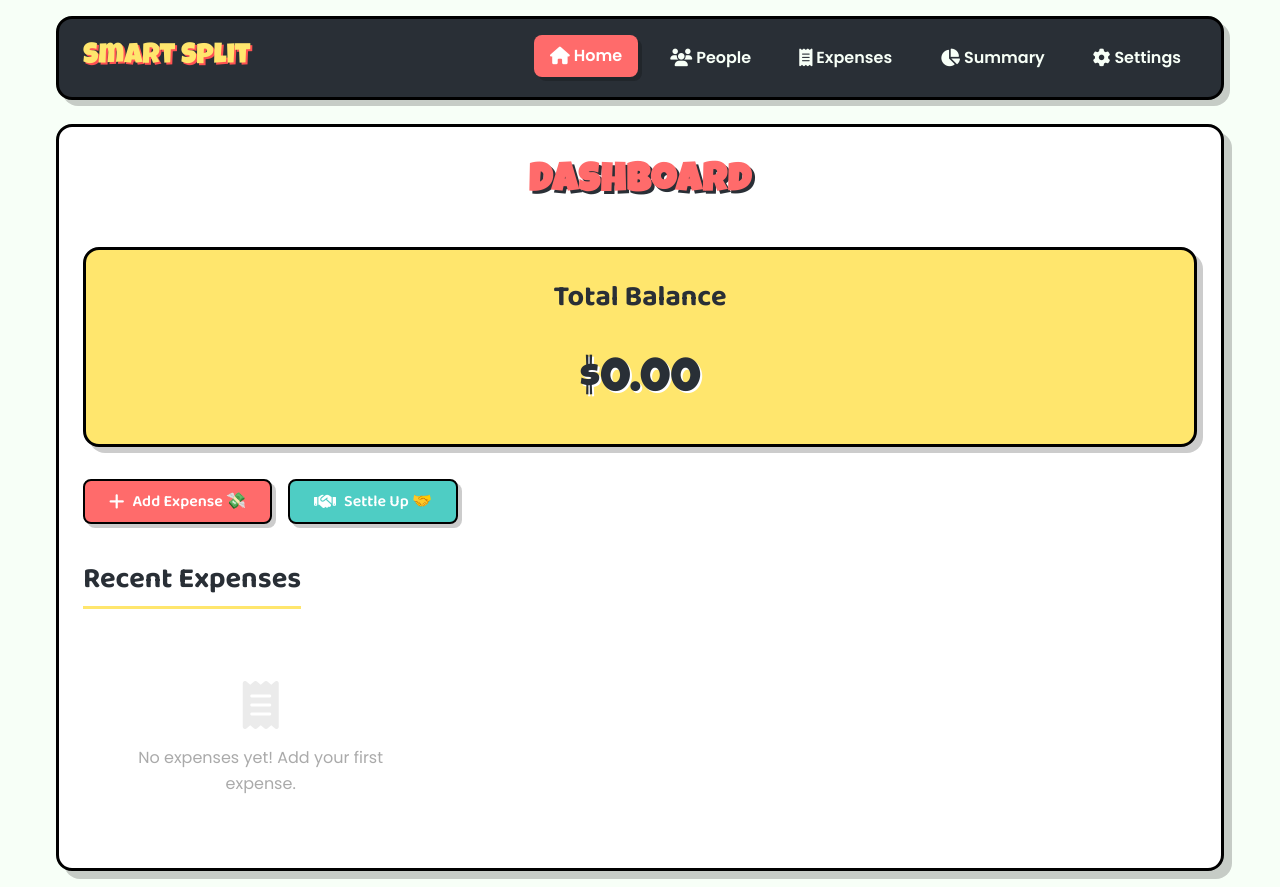
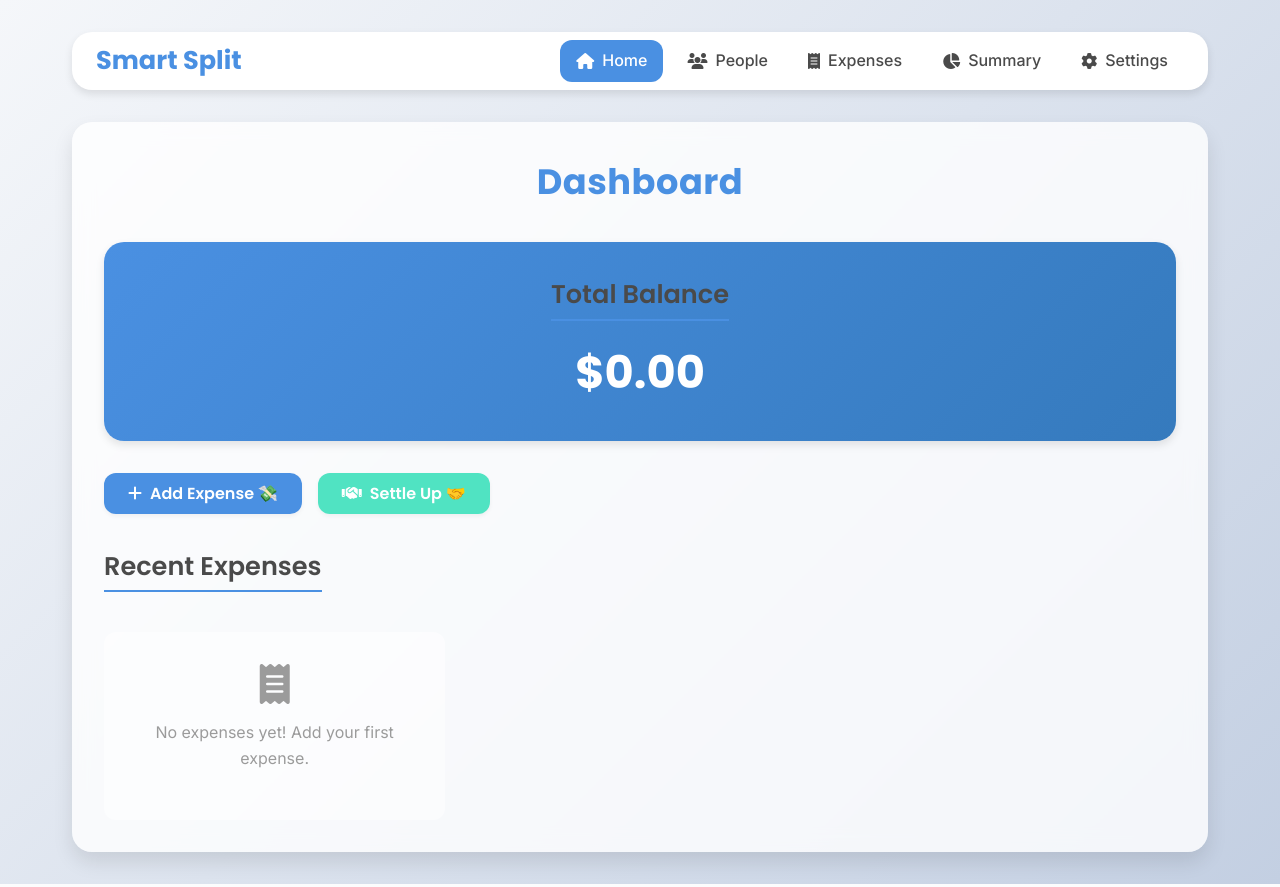
Before and after one commit to Harmitx7/SmartSplit, a PHP site: page / in a window 1280 px wide. Run offline with PHP 8.4, Linux system fonts and the light colour scheme; some libraries are stand-ins or nearby versions.

Commit message:
feat: Revamp UI for a modern and fluid experience

```diff
--- a/CSS/style.css
+++ b/CSS/style.css
@@ -2,23 +2,23 @@
 
 :root {
     /* Color Palette */
-    --primary: #FF6B6B;
-    --primary-dark: #FF5252;
-    --secondary: #4ECDC4;
-    --secondary-dark: #33B5AA;
-    --accent: #FFE66D;
-    --dark: #292F36;
-    --light: #F7FFF7;
-    --gray: #EBEBEB;
-    --gray-dark: #AAAAAA;
-    --success: #6BFF8C;
-    --warning: #FFD166;
-    --danger: #FF6B6B;
+    --primary: #4A90E2; /* A modern, friendly blue */
+    --primary-dark: #357ABD;
+    --secondary: #50E3C2; /* A vibrant, fresh green */
+    --secondary-dark: #3CB3A2;
+    --accent: #F8E71C; /* A bright, energetic yellow */
+    --dark: #4A4A4A; /* A softer, more readable dark gray */
+    --light: #F9F9F9; /* A clean, off-white background */
+    --gray: #EAEAEA;
+    --gray-dark: #9B9B9B;
+    --success: #7ED321;
+    --warning: #F5A623;
+    --danger: #D0021B;
 
     /* Typography */
-    --font-heading: 'Baloo 2', cursive;
-    --font-title: 'Luckiest Guy', cursive;
-    --font-body: 'Poppins', sans-serif;
+    --font-heading: 'Poppins', sans-serif;
+    --font-title: 'Poppins', sans-serif; /* Using Poppins for a consistent, modern feel */
+    --font-body: 'Inter', sans-serif;
     --font-accent: 'Inter', sans-serif;
 
     /* Spacing */
@@ -30,15 +30,15 @@
     --spacing-xxl: 3rem;
 
     /* Border Radius */
-    --radius-sm: 4px;
-    --radius-md: 8px;
-    --radius-lg: 16px;
-    --radius-xl: 24px;
+    --radius-sm: 6px;
+    --radius-md: 12px;
+    --radius-lg: 20px;
+    --radius-xl: 28px;
 
-    /* Shadows */
-    --shadow-sm: 4px 4px 0px rgba(0, 0, 0, 0.2);
-    --shadow-md: 6px 6px 0px rgba(0, 0, 0, 0.2);
-    --shadow-lg: 8px 8px 0px rgba(0, 0, 0, 0.2);
+    /* Shadows - Softer, more modern shadows */
+    --shadow-sm: 0 2px 4px rgba(0, 0, 0, 0.05);
+    --shadow-md: 0 4px 8px rgba(0, 0, 0, 0.1);
+    --shadow-lg: 0 10px 20px rgba(0, 0, 0, 0.1);
 }
 
 /* Reset & Base Styles */
@@ -50,7 +50,7 @@
 
 body {
     font-family: var(--font-body);
-    background-color: var(--light);
+    background: linear-gradient(135deg, #f5f7fa 0%, #c3cfe2 100%); /* Subtle gradient background */
     color: var(--dark);
     line-height: 1.6;
     overflow-x: hidden;
@@ -62,98 +62,102 @@ body {
     min-height: 100vh;
     max-width: 1200px;
     margin: 0 auto;
-    padding: var(--spacing-md);
+    padding: var(--spacing-xl); /* Increased padding for more breathing room */
 }
 
 /* Typography */
 h1, h2, h3, h4, h5, h6 {
     font-family: var(--font-heading);
     margin-bottom: var(--spacing-md);
-    font-weight: 700;
+    font-weight: 600; /* Slightly lighter for a modern look */
 }
 
 h1 {
-    font-size: 2.5rem;
-    font-family: var(--font-title);
+    font-size: 2.2rem;
+    font-weight: 700;
     color: var(--primary);
-    text-shadow: 3px 3px 0px var(--dark);
-    letter-spacing: 1px;
+    text-shadow: none; /* Removed text shadow for a cleaner look */
+    letter-spacing: 0.5px;
 }
 
 h2 {
-    font-size: 1.8rem;
+    font-size: 1.6rem;
     color: var(--dark);
-    border-bottom: 3px solid var(--accent);
+    border-bottom: 2px solid var(--primary); /* Using primary color for consistency */
     display: inline-block;
     padding-bottom: var(--spacing-xs);
 }
 
 h3 {
-    font-size: 1.4rem;
+    font-size: 1.2rem;
     color: var(--dark);
+    font-weight: 600;
 }
 
 p {
     margin-bottom: var(--spacing-md);
+    color: var(--gray-dark);
 }
 
 /* Navigation */
 .main-nav {
-    background-color: var(--dark);
-    padding: var(--spacing-md) var(--spacing-lg);
+    background-color: white;
+    padding: var(--spacing-sm) var(--spacing-lg);
     border-radius: var(--radius-lg);
-    margin-bottom: var(--spacing-lg);
+    margin-bottom: var(--spacing-xl);
     box-shadow: var(--shadow-md);
     display: flex;
     justify-content: space-between;
     align-items: center;
-    border: 3px solid black;
+    border: none; /* Removed border */
 }
 
 .logo {
     font-family: var(--font-title);
-    font-size: 1.8rem;
-    color: var(--accent);
-    text-shadow: 2px 2px 0px var(--primary-dark);
+    font-size: 1.6rem;
+    font-weight: 700;
+    color: var(--primary);
+    text-shadow: none;
 }
 
 .nav-links {
     display: flex;
     list-style: none;
-    gap: var(--spacing-md);
+    gap: var(--spacing-sm);
 }
 
 .nav-links a {
-    color: var(--light);
+    color: var(--dark);
     text-decoration: none;
-    font-weight: 600;
+    font-weight: 500;
     padding: var(--spacing-sm) var(--spacing-md);
     border-radius: var(--radius-md);
     transition: all 0.3s ease;
     display: flex;
     align-items: center;
-    gap: var(--spacing-xs);
+    gap: var(--spacing-sm);
 }
 
 .nav-links a:hover, .nav-links a.active {
     background-color: var(--primary);
     color: white;
-    transform: translateY(-2px);
-    box-shadow: var(--shadow-sm);
+    transform: translateY(0); /* Removed transform */
+    box-shadow: none;
 }
 
 .nav-links i {
-    font-size: 1.1rem;
+    font-size: 1rem;
 }
 
 /* Content Area */
 .content {
     flex: 1;
-    padding: var(--spacing-lg);
-    background-color: white;
+    padding: var(--spacing-xl);
+    background-color: rgba(255, 255, 255, 0.8); /* Semi-transparent white */
+    backdrop-filter: blur(10px); /* Frosted glass effect */
     border-radius: var(--radius-lg);
     box-shadow: var(--shadow-lg);
-    border: 3px solid black;
+    border: none;
     position: relative;
     overflow: hidden;
 }
@@ -174,21 +197,23 @@ p {
 
 /* Cards */
 .balance-card {
-    background-color: var(--accent);
-    padding: var(--spacing-lg);
+    background: linear-gradient(135deg, var(--primary), var(--primary-dark));
+    color: white;
+    padding: var(--spacing-xl);
     border-radius: var(--radius-lg);
     margin-bottom: var(--spacing-xl);
     text-align: center;
     box-shadow: var(--shadow-md);
-    border: 3px solid black;
-    transform: rotate(-1deg);
+    border: none;
+    transform: rotate(0); /* Removed rotation */
 }
 
 .balance-amount {
-    font-family: var(--font-title);
-    font-size: 3rem;
-    color: var(--dark);
-    text-shadow: 2px 2px 0px white;
+    font-family: var(--font-heading);
+    font-size: 2.8rem;
+    font-weight: 700;
+    color: white;
+    text-shadow: none;
 }
 
 .expense-cards {
@@ -515,12 +546,12 @@ p {
     display: inline-flex;
     align-items: center;
     gap: var(--spacing-sm);
-    border: 2px solid black;
+    border: none;
     box-shadow: var(--shadow-sm);
 }
 
 .btn:hover {
-    transform: translateY(-3px);
+    transform: translateY(-2px);
     box-shadow: var(--shadow-md);
 }
 
@@ -545,7 +576,7 @@ p {
 }
 
 .btn i {
-    font-size: 1.1rem;
+    font-size: 1rem;
 }
 
 /* Modals */
@@ -712,17 +764,20 @@ input:focus, select:focus, textarea:focus {
     text-align: center;
     padding: var(--spacing-xl);
     color: var(--gray-dark);
+    background-color: rgba(255, 255, 255, 0.5);
+    border-radius: var(--radius-md);
 }
 
 .empty-state i {
     margin-bottom: var(--spacing-md);
-    color: var(--gray);
+    color: var(--gray-dark);
+    font-size: 2.5rem;
 }
 
 /* Responsive Styles */
 @media (max-width: 768px) {
     .app-container {
-        padding: var(--spacing-sm);
+        padding: var(--spacing-md);
     }
 
     .main-nav {
--- a/index.html
+++ b/index.html
@@ -17,7 +17,7 @@
     <!-- SweetAlert2 -->
     <link rel="stylesheet" href="https://cdn.jsdelivr.net/npm/sweetalert2@11.7.32/dist/sweetalert2.min.css">
     <!-- Custom CSS -->
-    <link rel="stylesheet" href="css/style.css">
+    <link rel="stylesheet" href="CSS/style.css">
 </head>
 <body>
     <div class="app-container">
```
Also changed, not shown: other parts of CSS/style.css (+139 -102 lines), js/ui.js (+34 -14 lines).
